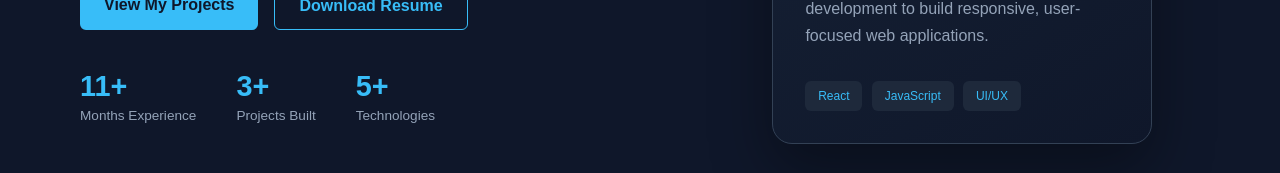
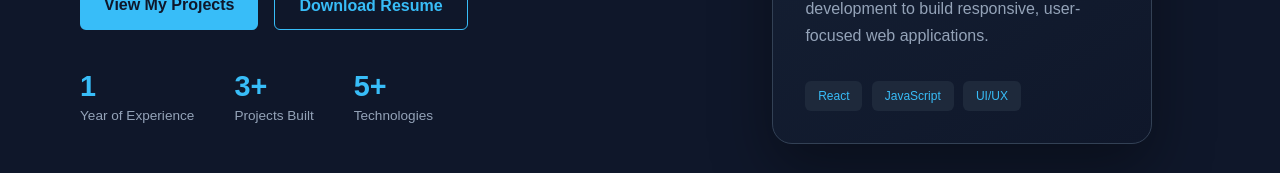
Before and after one commit to Suhasiniphatak/Portfolio-Suhasini-Phatak, a React app: page / in a window 1280 px wide. Shown: the part 528-701 px from the top of the page. Built offline with nearby package versions, Linux system fonts and the light colour scheme; the HTML template or start-up script is replaced by a standard one.

Commit message:
Updated UI

```diff
--- a/src/components/Hero.jsx
+++ b/src/components/Hero.jsx
@@ -42,8 +42,8 @@ const Hero = () => {
 
           <div className="hero-stats">
             <div>
-              <h3>11+</h3>
-              <p>Months Experience</p>
+              <h3>1</h3>
+              <p>Year of Experience</p>
             </div>
 
             <div>
--- a/src/index.css
+++ b/src/index.css
@@ -269,6 +269,7 @@ nav a:hover {
   background: #1e293b;
   color: #38bdf8;
   font-size: 0.75rem;
+  white-space:nowrap;
 }
 
 /* ================= COMMON SECTION ================= */
```
